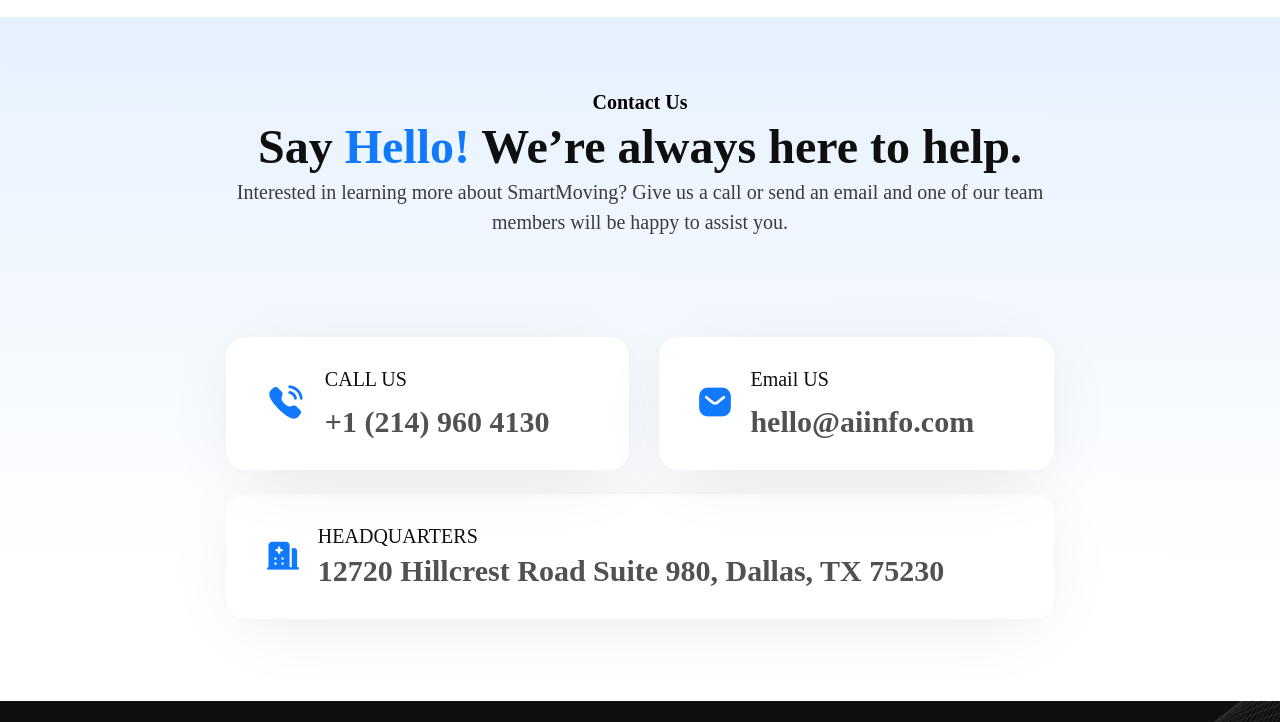
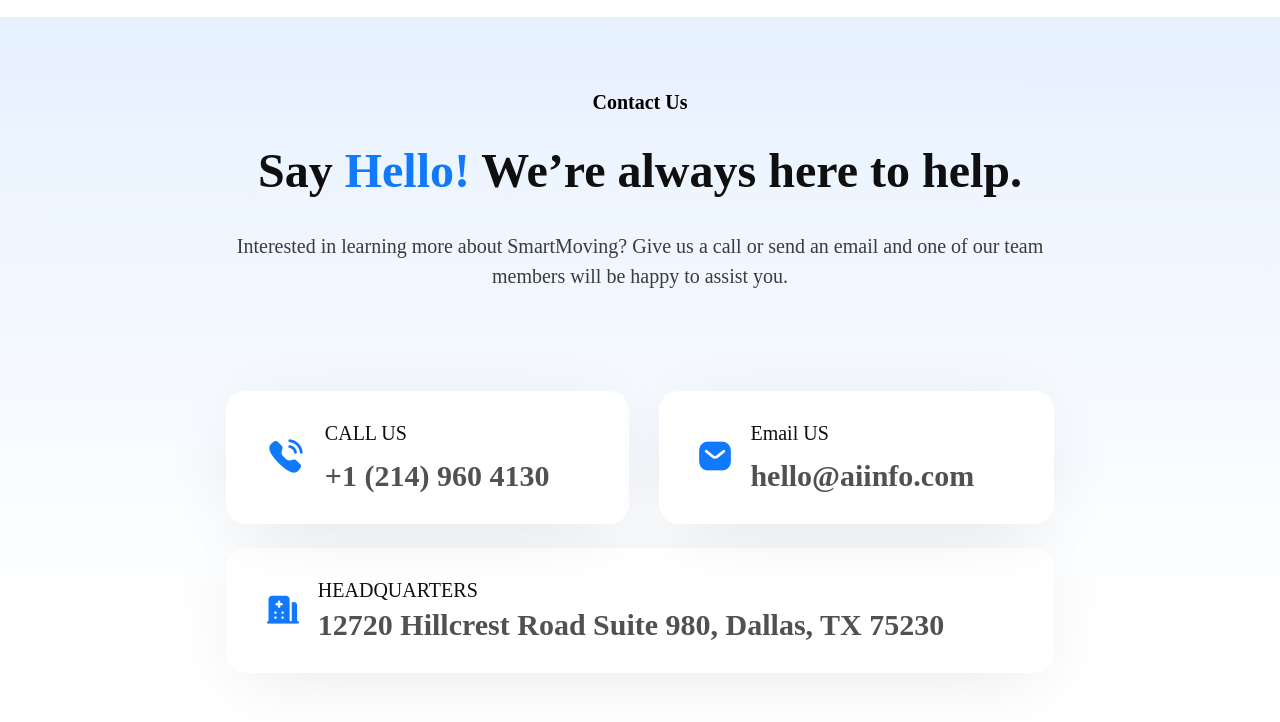
Before and after one commit to DeveloperMurodjon/Brave, a plain HTML site: page index.html in a window 1280 px wide. Shown: the part 71-793 px from the top of the page. Drawn offline with Linux system fonts and the light colour scheme.

Commit message:
fix margins

```diff
--- a/css/style.css
+++ b/css/style.css
@@ -101,6 +101,7 @@
 }
 
 .hero-container__main-title {
+  padding: 24px 0 30px 0;
   color: #0f0f0f;
   line-height: 6rem;
   font-size: 4.8rem;
```
Also changed, not shown: 1 other file.
